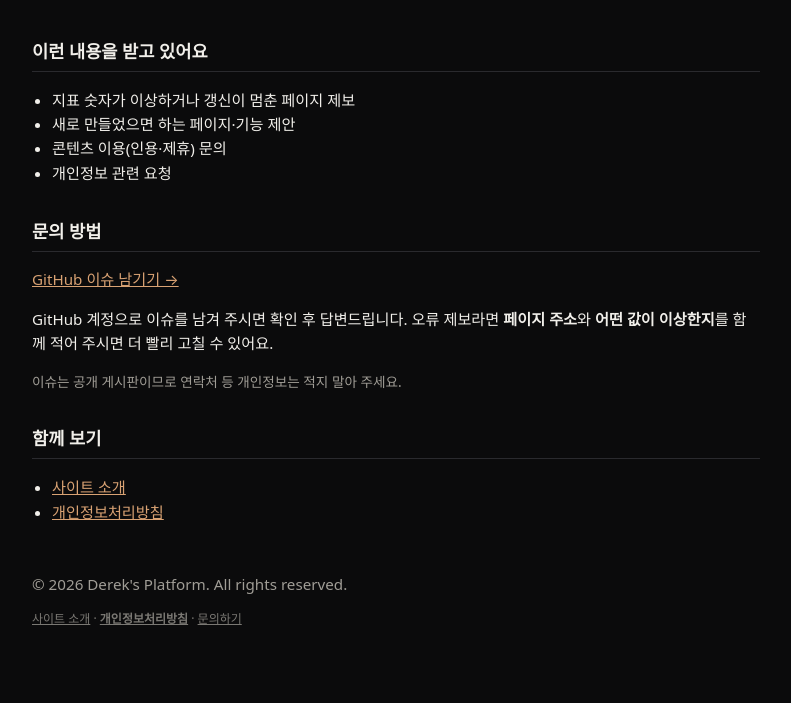
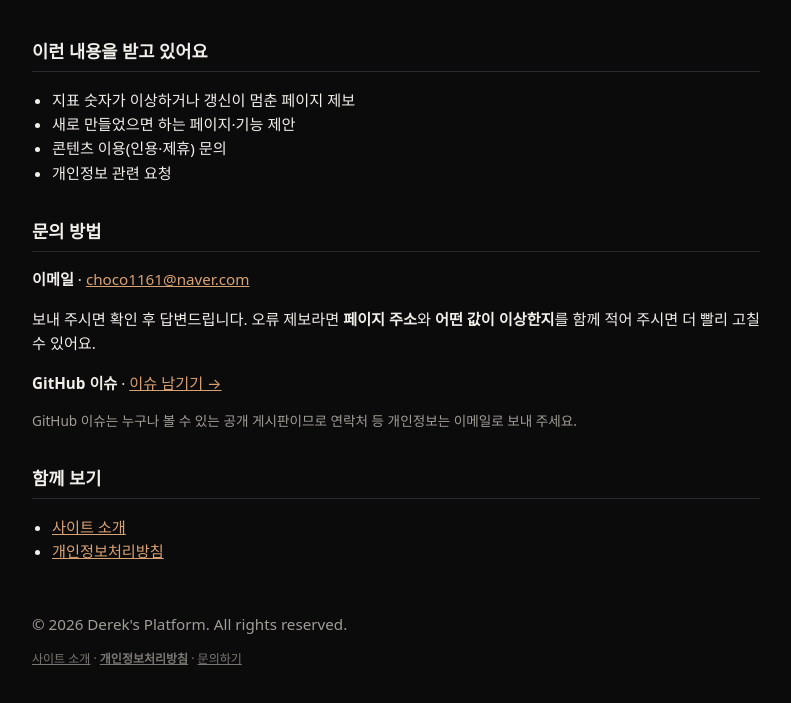
Before and after one commit to choco1161/choco1161.github.io, a plain HTML site: page contact/index.html in a window 1280 px wide. Shown: the part 187-890 px from the top of the page, without its empty margins (244-1035 px from the left). Drawn offline with Linux system fonts and the light colour scheme.

Commit message:
문의·개인정보처리방침에 이메일 연락처 추가
Co-Authored-By: Claude Opus 5.5 <noreply@anthropic.com>
Claude-Session: https://claude.ai/code/session_01574SMyoRrUMkCdKgU67YQh

```diff
--- a/contact/index.html
+++ b/contact/index.html
@@ -40,9 +40,10 @@
   </ul>
 
   <h2>문의 방법</h2>
-  <p><a href="https://github.com/choco1161/choco1161.github.io/issues/new" rel="noopener">GitHub 이슈 남기기 →</a></p>
-  <p>GitHub 계정으로 이슈를 남겨 주시면 확인 후 답변드립니다. 오류 제보라면 <b>페이지 주소</b>와 <b>어떤 값이 이상한지</b>를 함께 적어 주시면 더 빨리 고칠 수 있어요.</p>
-  <p class="meta">이슈는 공개 게시판이므로 연락처 등 개인정보는 적지 말아 주세요.</p>
+  <p><b>이메일</b> · <a href="mailto:choco1161@naver.com">choco1161@naver.com</a></p>
+  <p>보내 주시면 확인 후 답변드립니다. 오류 제보라면 <b>페이지 주소</b>와 <b>어떤 값이 이상한지</b>를 함께 적어 주시면 더 빨리 고칠 수 있어요.</p>
+  <p><b>GitHub 이슈</b> · <a href="https://github.com/choco1161/choco1161.github.io/issues/new" rel="noopener">이슈 남기기 →</a></p>
+  <p class="meta">GitHub 이슈는 누구나 볼 수 있는 공개 게시판이므로 연락처 등 개인정보는 이메일로 보내 주세요.</p>
 
   <h2>함께 보기</h2>
   <ul>
```
Also changed, not shown: privacy/index.html (+1 -0 lines).
